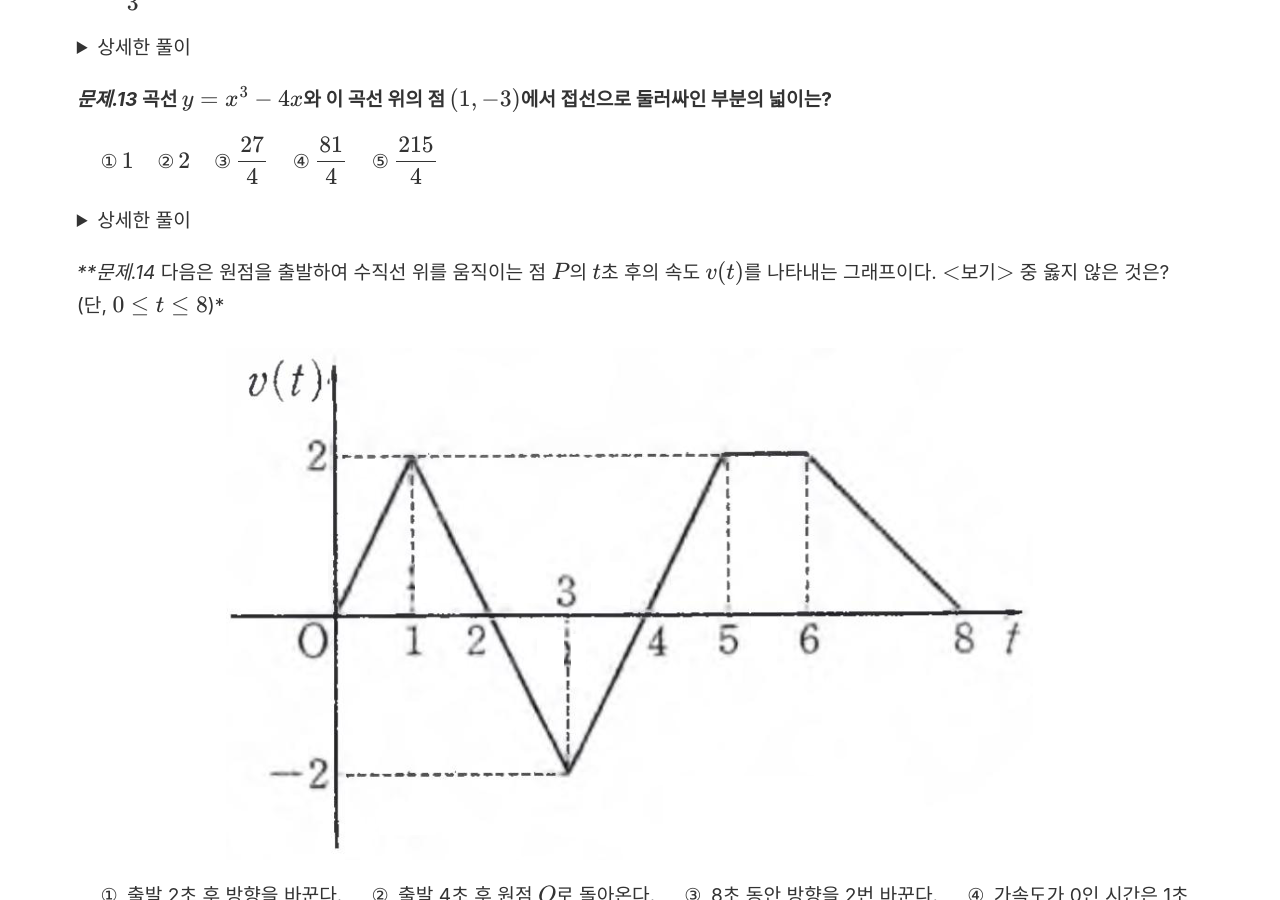
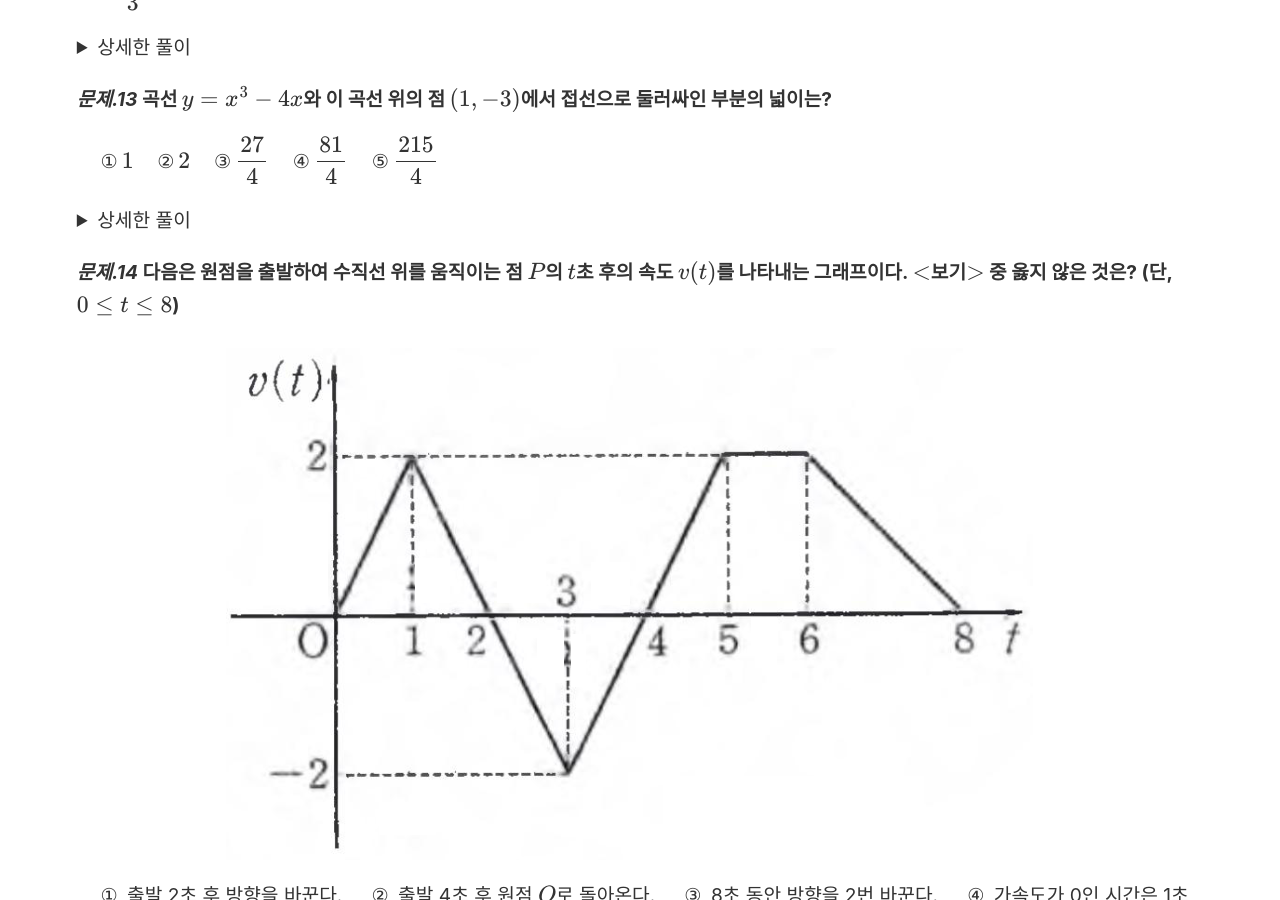
Before and after one commit to gwandae/test, a Jekyll site: the page built from 2022 쌍용 고2 4차고사.md, in a window 1280 px wide and 900 px high, scrolled down 3364 px. Built offline with Jekyll 4.4.1, drawn with Linux system fonts in a browser that asks for light colours; formulas are drawn with MathJax 3.

Commit message:
Update 2022 쌍용 고2 4차고사.md

```diff
--- a/2022 쌍용 고2 4차고사.md
+++ b/2022 쌍용 고2 4차고사.md
@@ -214,7 +214,7 @@ $
  </details>
 
 ***문제.14*
-다음은 원점을 출발하여 수직선 위를 움직이는 점 $P$의 $t$초 후의 속도 $v(t)$를 나타내는 그래프이다. $<$보기$>$ 중 옳지 않은 것은? (단, $0\le t\le8$)*
+다음은 원점을 출발하여 수직선 위를 움직이는 점 $P$의 $t$초 후의 속도 $v(t)$를 나타내는 그래프이다. $<$보기$>$ 중 옳지 않은 것은? (단, $0\le t\le8$)**
 
 <img src="/assets/Pasted image 20231119050125.png"/>
 
```
